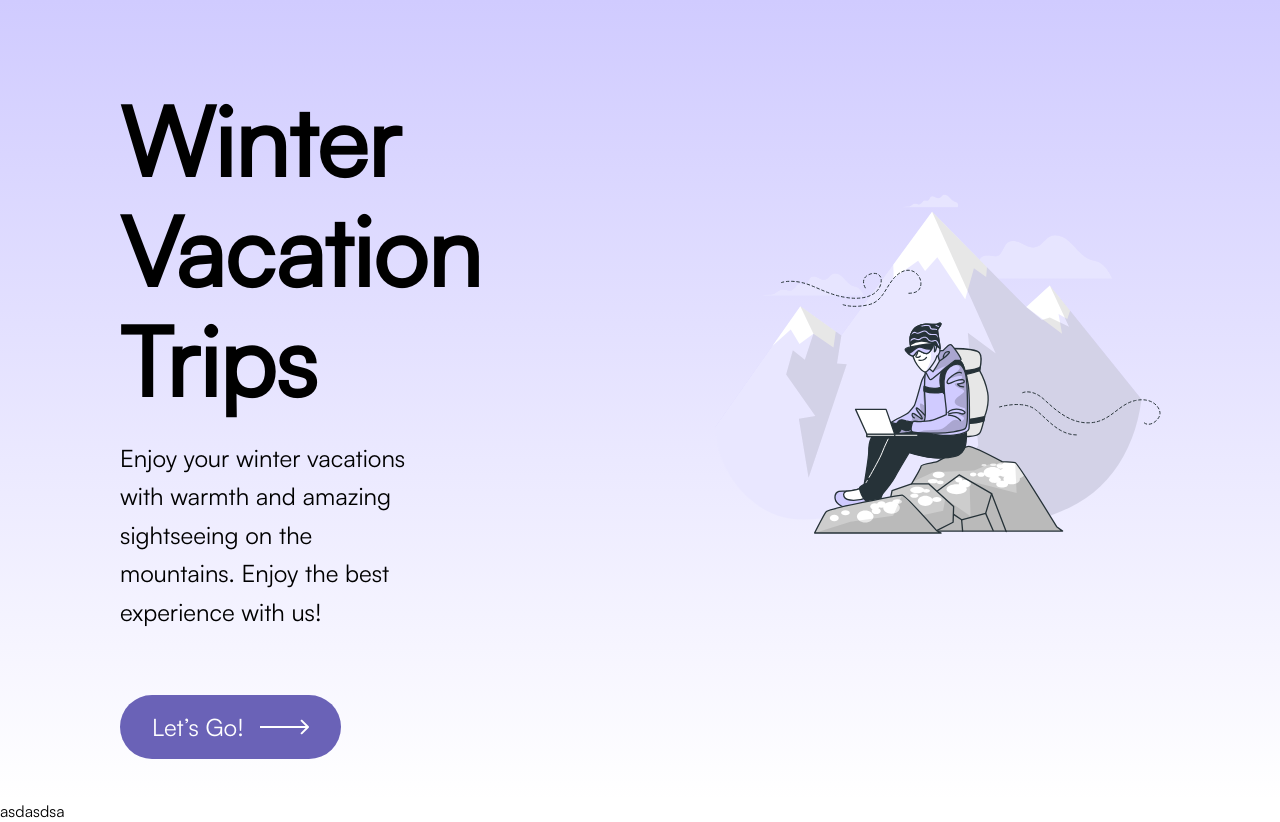
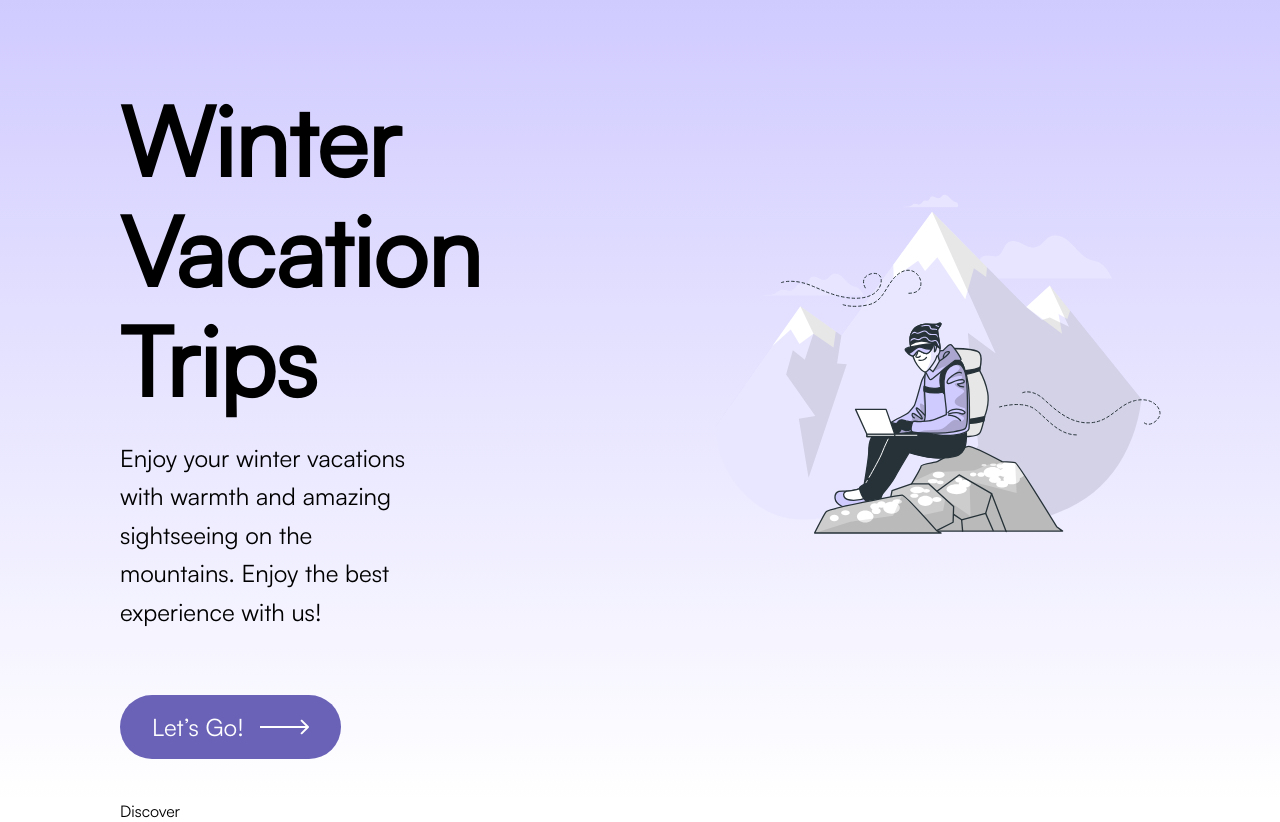
Before and after one commit to BarnoMamadzhanova/neo-tour, a React (Create React App) app: page / in a window 1280 px wide. Built offline with nearby package versions, Linux system fonts and the light colour scheme.

Commit message:
installing swiper

```diff
--- a/package.json
+++ b/package.json
@@ -9,6 +9,7 @@
     "react": "^18.3.1",
     "react-dom": "^18.3.1",
     "react-scripts": "5.0.1",
+    "swiper": "^11.1.4",
     "web-vitals": "^2.1.4"
   },
   "scripts": {
--- a/src/components/Discover/Discover.jsx
+++ b/src/components/Discover/Discover.jsx
@@ -1,9 +1,10 @@
 import React from "react";
+import classes from "./Discover.module.css";
 
 function Discover() {
   return (
-    <section>
-      <div>asdasdsa</div>
+    <section className={classes.discover}>
+      <div className={classes.container}>Discover</div>
     </section>
   );
 }
--- a/src/components/Discover/Discover.module.css
+++ b/src/components/Discover/Discover.module.css
@@ -0,0 +1,11 @@
+/* .hero {
+    background-image: linear-gradient(180deg, #d0cbff, #d0cbff00);
+    min-height: 100vh;
+    display: flex;
+  } */
+
+.container {
+  max-width: 1440px;
+  margin: auto;
+  padding-inline: 7.5rem;
+}
--- a/src/styles/App.css
+++ b/src/styles/App.css
@@ -8,7 +8,6 @@
 .App {
   font-size: 16px;
   margin: 0 auto;
-  /* max-width: 1440px; */
   width: 100%;
 }
 
```
Also changed, not shown: 1 other file (tests, documents, lock files or other folders).
